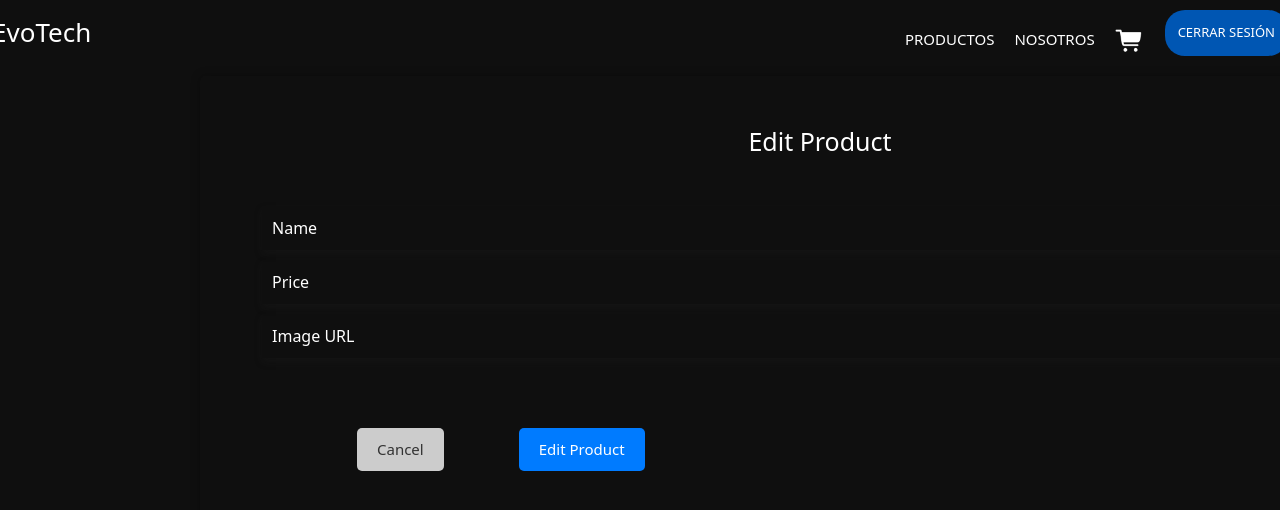
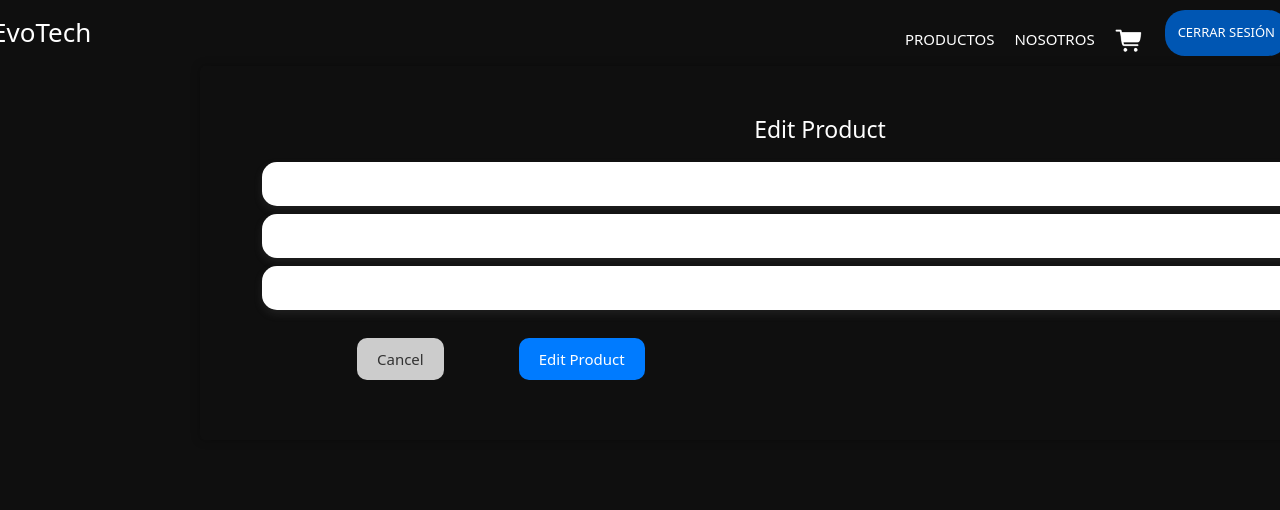
Before and after one commit to Agustinaa01/PL-Final-Front, a React (Create React App) app: page /editForm in a window 1280 px wide. Shown: the top 510 px of the page. Built offline with nearby package versions, Linux system fonts and the light colour scheme; the HTML template or start-up script is replaced by a standard one.

Commit message:
update addproduct

```diff
--- a/src/components/productform/ProductForm.css
+++ b/src/components/productform/ProductForm.css
@@ -3,62 +3,22 @@
   border-radius: 5px;
   display: flex;
   padding: 40px;
-  margin-top: 10px;
   margin-left: 200px;
   box-shadow: 0 0 10px rgba(0, 0, 0, 0.3);
 }
 
 .img {
   width: 50%;
+  height: 50%;
   margin-right: 20px;
-}
-
-/* .container {
-  display: flex;
-  flex-direction: column;
-} */
-
-/* input[type="description"],
-input[type="text"],
-input[type="number"] {
-  padding: 10px;
-  border: none;
-  background-color: transparent;
-  outline: none;
-  color: #fff;
-  align-items: center;
-  justify-content: center;
-} */
-
-/* .add-button {
-  display: flex;
-  justify-content: center;
-  margin-top: 10px;
-} */
-
-.button-accept,
-.button-cancel {
-  padding: 10px 20px;
-  border: none;
-  border-radius: 5px;
-  cursor: pointer;
-  margin-left: 75px;
-  transition: background-color 0.3s, color 0.3s;
-}
-
-.button-accept:hover {
-  background-color: #0056b3;
-}
-
-button:nth-child(1):hover {
-  background-color: #999;
 }
 
 .add {
   color: #fff;
   text-align: center;
-  margin-bottom: 40px;
-  font-size: 25px;
+  margin-top: -0px;
+  margin-bottom: 10px;
+  font-size: 23px;
 }
 
 body {
@@ -74,25 +34,49 @@ body {
 .container {
   display: flex;
   flex-direction: column;
-  gap: 10px;
+  gap: 8px;
 }
 
 input[type="text"],
 input[type="description"],
 input[type="number"] {
   padding: 10px;
+  background-color: white;
   border: none;
-  background-color: transparent;
+  border-radius: 15px;
   outline: none;
   color: #fff;
-  box-shadow: 0 4px 8px rgba(42, 41, 41, 0.2);
+  box-shadow: 0 4px 8px rgba(100, 99, 99, 0.2);
+}
+
+.label-input{
+  margin-bottom: 0px;
+  margin-top: 0px;
+  margin-left: 5px;
+}
+
+.button-accept,
+.button-cancel {
+  padding: 10px 20px;
+  border: none;
+  border-radius: 10px;
+  cursor: pointer;
+  margin-left: 75px;
+  transition: background-color 0.3s, color 0.3s;
+}
+
+.button-accept:hover {
+  background-color: #0056b3;
+}
+
+button:nth-child(1):hover {
+  background-color: #999;
 }
 
 .add-button {
-  margin-top: 50px;
+  margin-top: 10px;
   padding: 10px 20px;
   border: none;
-  border-radius: 5px;
   cursor: pointer;
   transition: background-color 0.3s, color 0.3s;
 }
@@ -103,18 +87,10 @@ button:nth-child(2) {
   font-size: 15px;
 }
 
-button:nth-child(2):hover {
-  background-color: #0056b3;
-}
-
 button:nth-child(1) {
   background-color: #ccc;
   color: #333;
   font-size: 15px;
-}
-
-button:nth-child(1):hover {
-  background-color: #999;
 }
 
 /* Lo que pasa para cuando la pantalla no está completa */
--- a/src/components/productform/ProductForm.js
+++ b/src/components/productform/ProductForm.js
@@ -107,43 +107,41 @@ const ProductForm = () => {
           />
           <div className="container">
           <h2 className="add">Agregar producto</h2>
+            <label className="label-input">Nombre</label>
             <input
+              className="input"
               onChange={handleNameChange}
-              placeholder="Nombre"
               type="text"
               ref={nameRef}
             />
             {error?.nameError && <p className="input-vacio">{error.nameError}</p>}
+            <label className="label-input">Precio</label>
             <input
+              className="input"
               onChange={handlePriceChange}
-              placeholder="Precio"
               type="number"
               ref={priceRef}
             />
-            {error?.priceError && <p className="input-vacio">{error.priceError}</p>}
+            {error?.stockError && <p className="input-vacio">{error.stockError}</p>}
+            <label className="label-input">Marca</label>
             <input
-              onChange={handleStockChange}
-              placeholder="Stock"
-              type="number"
-              ref={stockRef}
-            />
-            {error?.stockError && <p className="input-vacio">{error.stockError}</p>}
-            <input
+              className="input"
               onChange={handleBrandChange}
-              placeholder="Marca"
               type="text"
               ref={brandRef}
             />
             {error?.brandError && <p className="input-vacio">{error.brandError}</p>}
+            <label className="label-input">Descripcion</label>
             <input
+              className="input"
               onChange={handleDescChange}
-              placeholder="Descripcion"
               type="description"
               ref={descRef}
             />{error?.descError && <p className="input-vacio">{error.descError}</p>}
+            <label className="label-input">URL de la imagen</label>
             <input
+            className="input"
               onChange={handleURLChange}
-              placeholder="URL de la imagen"
               type="text"
             />
             <div className="add-button">
--- a/src/components/products/Products.js
+++ b/src/components/products/Products.js
@@ -145,4 +145,4 @@ const Products = () => {
   );
 };
 
-export default Products
+export default Products;
--- a/src/components/register/Register.css
+++ b/src/components/register/Register.css
@@ -88,6 +88,10 @@
   text-decoration: underline;
 }
 
+.input-container-register{
+  width: 250px;
+}
+
 .input-vacio {
   color: white;
   text-align: center;
--- a/src/components/register/Register.js
+++ b/src/components/register/Register.js
@@ -37,18 +37,21 @@ const RegisterForm = () => {
       nameRef.current.focus();
       setError({nameError: "Por favor complete el nombre" });
       isError = true;
+      return;
     }
 
     if (email.length === 0 || !emailRegex.test(email)) {
       emailRef.current.focus();
       setError({emailError: "Por favor, ingrese un correo electrónico válido" });
       isError = true;
+      return;
     }
 
     if (password.length === 0 || !passwordRegex.test(password)) {
       passwordRef.current.focus();
       setError({passwordError: "La contraseña debe tener al menos 8 caracteres, incluyendo letras y números" });
       isError = true;
+      return;
     }
 
     if (isError) {
@@ -91,8 +94,8 @@ const RegisterForm = () => {
             type="password"
             ref={passwordRef}
           />
+        {error?.passwordError && <p className="input-vacio">{error.passwordError}</p>}
         </div>
-        {error?.passwordError && <p className="input-vacio">{error.passwordError}</p>}
         <br />
         <div className="input-button">
           <button
```
